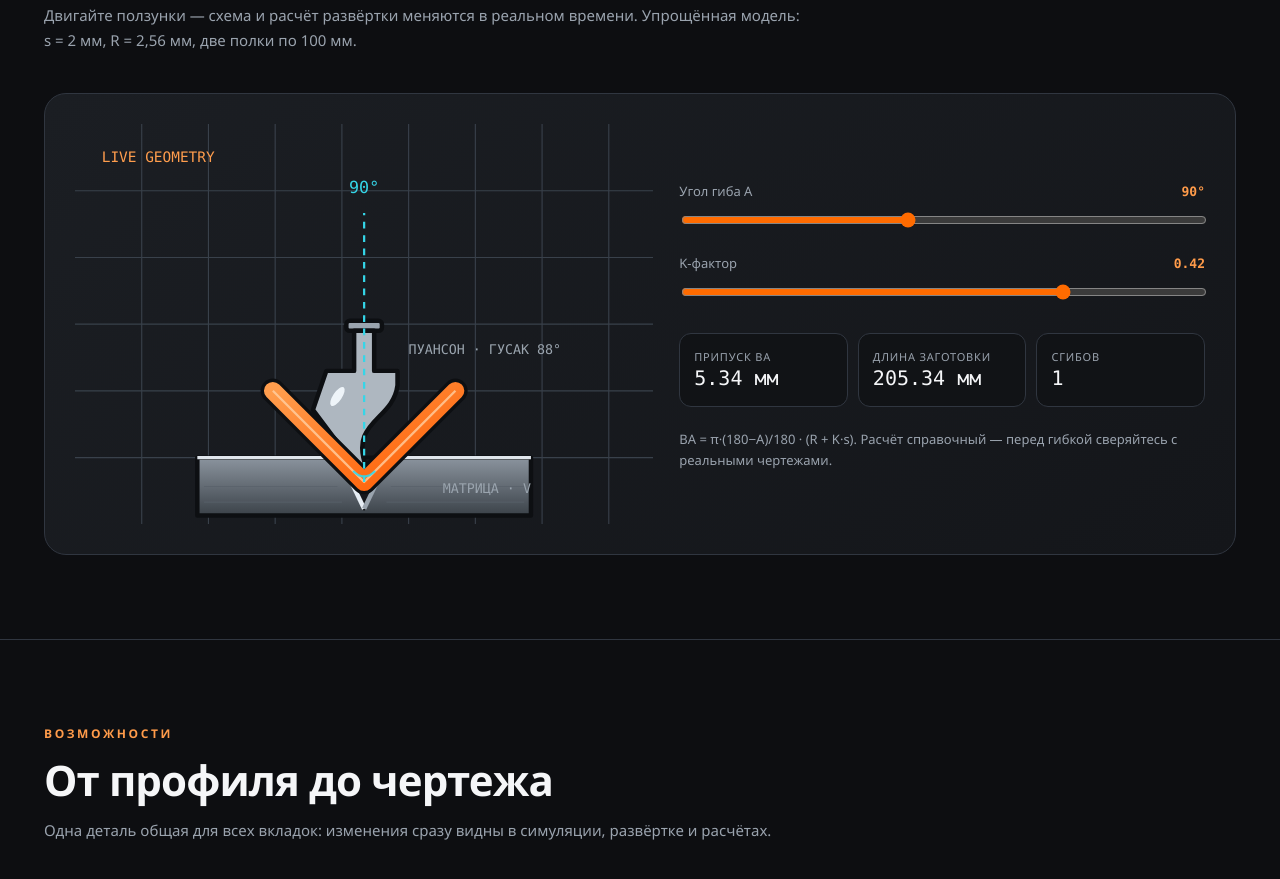
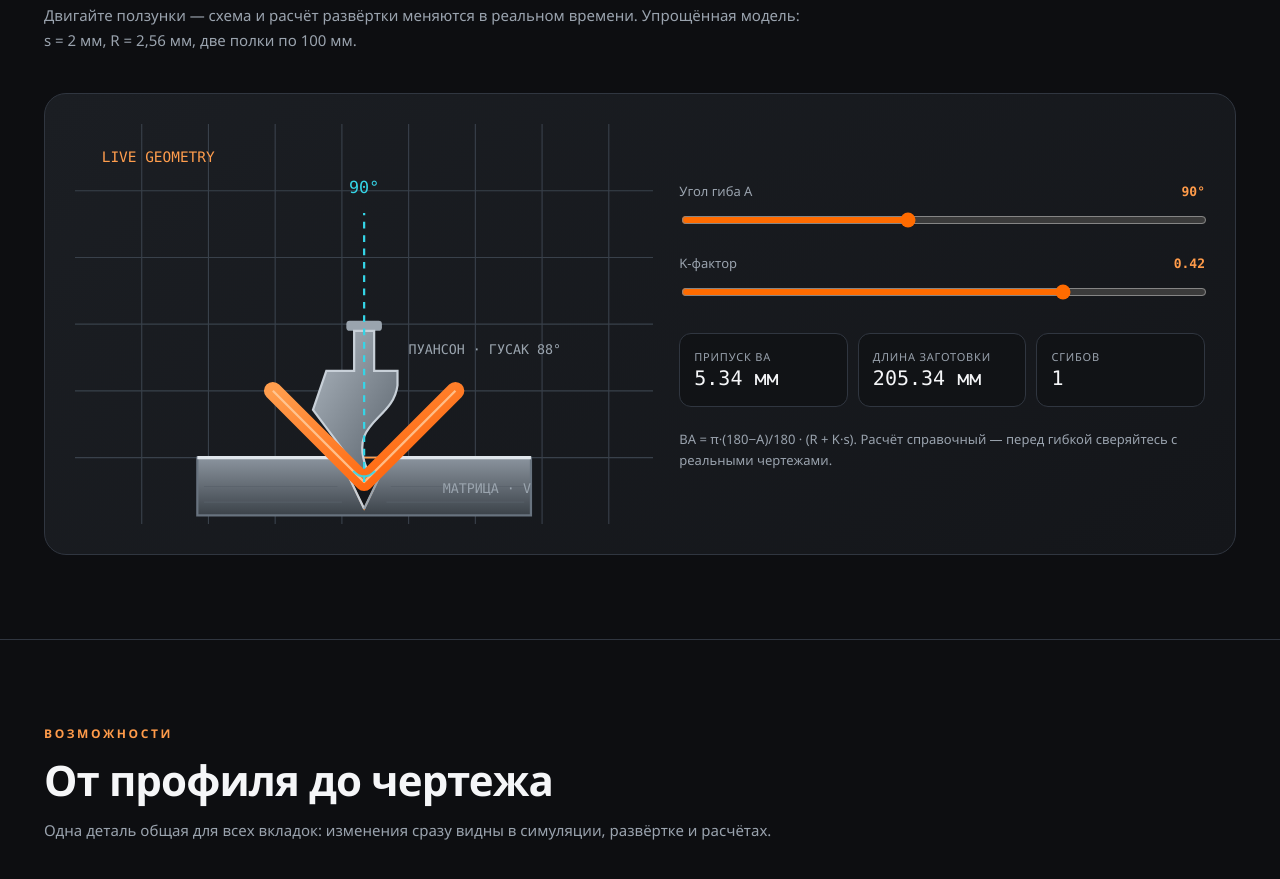
Before and after one commit to frikks/gibgib-sim, a plain HTML site: page index.html in a window 1280 px wide. Shown: the part 1659-2538 px from the top of the page. Drawn offline with Linux system fonts and the light colour scheme; no server answers.

Commit message:
pages: убрать мультяшность, технический стиль схемы

```diff
--- a/index.html
+++ b/index.html
@@ -242,28 +242,25 @@ footer{border-top:1px solid var(--line);padding:28px 0;color:var(--muted);font-s
         <path d="M60 0V360M120 0V360M180 0V360M240 0V360M300 0V360M360 0V360M420 0V360M480 0V360"/>
       </g>
       <!-- матрица: стальной корпус с V-канавкой -->
-      <path d="M110 300 H410 V352 H110 Z" fill="url(#steel)" stroke="#0d0f12" stroke-width="4" stroke-linejoin="round"/>
-      <path d="M238 300 L260 346 L282 300 Z" fill="#15171b" stroke="#0d0f12" stroke-width="3" stroke-linejoin="round"/>
-      <path d="M238 300 L260 346" stroke="#e6edf4" stroke-width="4"/>
-      <path d="M282 300 L260 346" stroke="#9aa4ae" stroke-width="4"/>
+      <path d="M110 300 H410 V352 H110 Z" fill="url(#steel)" stroke="#68737f" stroke-width="2"/>
+      <path d="M238 300 L260 346 L282 300 Z" fill="#15171b" stroke="#ff9d4d" stroke-width="1.5"/>
+      <path d="M238 300 L260 346" stroke="#c8d0d8" stroke-width="2"/>
+      <path d="M282 300 L260 346" stroke="#9aa4ae" stroke-width="2"/>
       <path d="M110 300 H238 M282 300 H410" stroke="#e0e6ec" stroke-width="3"/>
       <g stroke="#58616a" stroke-width="1" opacity=".7">
         <path d="M116 326 H236 M284 326 H404 M116 340 H240 M280 340 H404"/>
       </g>
       <text x="410" y="332" fill="#9aa4ae" font-size="12" font-family="Consolas,monospace" text-anchor="end">МАТРИЦА · V</text>
       <!-- пуансон: клин с держателем, опускается при гибке -->
-      <g id="punch" stroke="#0d0f12" stroke-width="4" stroke-linejoin="round">
-        <!-- Гусак по чертежу: узкий хвостовик 13, уступ 8.4/3 слева,
-             корпус с вогнутым горлом и длинной левой кромкой к носику α/R -->
+      <g id="punch">
+        <!-- Гусак по чертежу: узкий хвостовик, уступ слева, вогнутое горло, носик α/R -->
         <rect x="244" y="160" width="32" height="9" rx="3" fill="#9aa4ae"/>
         <path d="M251 169 H269 V205 H290 V218 C286 250 246 250 262 292 L264 296 H256 L214 240 L226 205 H251 Z"
-              fill="#aeb7c0"/>
-        <path d="M256 296 Q260 301 264 296" fill="none" stroke-width="3"/>
-        <ellipse cx="236" cy="228" rx="4" ry="10" fill="#eef4f9" stroke="none" transform="rotate(34 236 228)"/>
-        <text x="300" y="190" fill="#9aa4ae" font-size="12" font-family="Consolas,monospace" stroke="none">ПУАНСОН · ГУСАК 88°</text>
+              fill="url(#punchSteel)" stroke="#c8d0d8" stroke-width="2"/>
+        <path d="M256 296 Q260 301 264 296" fill="none" stroke="#e0e6ec" stroke-width="2"/>
+        <text x="300" y="190" fill="#9aa4ae" font-size="12" font-family="Consolas,monospace">ПУАНСОН · ГУСАК 88°</text>
       </g>
       <!-- лист в V-канавке -->
-      <polyline id="sheetOutline" points="178,240 238,300 260,322 282,300 342,240" fill="none" stroke="#0d0f12" stroke-width="22" stroke-linejoin="round" stroke-linecap="round"/>
       <polyline id="sheet" points="178,240 238,300 260,322 282,300 342,240" fill="none" stroke="url(#sh)" stroke-width="16" stroke-linejoin="round" stroke-linecap="round"/>
       <polyline id="sheetInner" points="178,240 238,300 260,322 282,300 342,240" fill="none" stroke="#ffd0a3" stroke-width="2" stroke-linejoin="round" opacity=".8"/>
       <path id="radiusArc" d="" fill="none" stroke="#35d6e8" stroke-width="2" opacity=".9"/>
@@ -382,7 +379,6 @@ function upd(){
   const rx=282+arm*Math.cos(th), ry=ly;
   const pts=[[lx,ly],[238,300],[260,apexY],[282,300],[rx,ry]].map(p=>p[0].toFixed(1)+','+p[1].toFixed(1)).join(' ');
   sheet.setAttribute('points',pts); inner.setAttribute('points',pts);
-  document.getElementById('sheetOutline').setAttribute('points',pts);
   const t=14, px=260-t*Math.cos(th), py=apexY-t*Math.sin(th), qx=260+t*Math.cos(th);
   document.getElementById('radiusArc').setAttribute('d',`M${px.toFixed(1)} ${py.toFixed(1)} Q 260 ${apexY.toFixed(1)} ${qx.toFixed(1)} ${py.toFixed(1)}`);
   document.getElementById('bendline').setAttribute('y1',apexY.toFixed(1));
```
